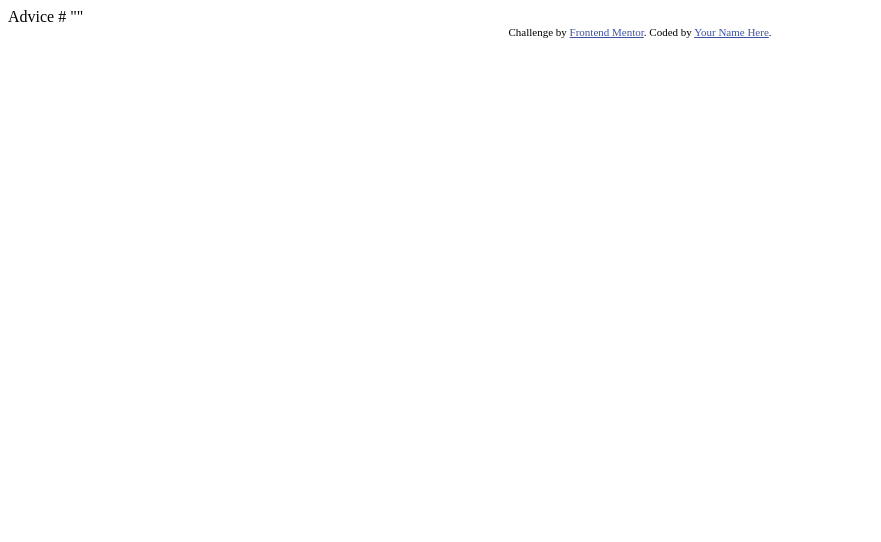
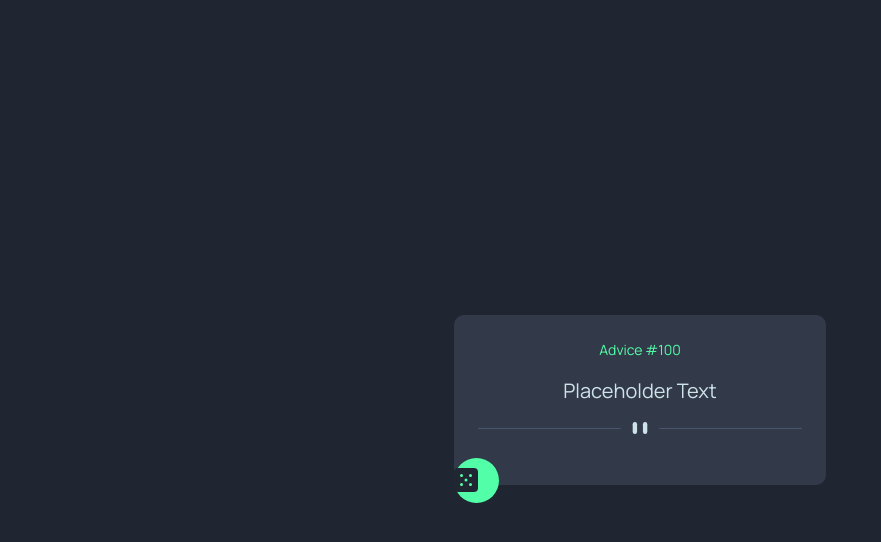
Before and after one commit to fbell884/advice-generator, a plain HTML site: page index.html in a window 1280 px wide. Shown: the whole page, without its empty margins (0-881 px from the left). Drawn offline with nearby package versions, Linux system fonts and the light colour scheme.

Commit message:
added html markup & styles

```diff
--- a/index.html
+++ b/index.html
@@ -5,24 +5,26 @@
   <meta name="viewport" content="width=device-width, initial-scale=1.0"> <!-- displays site properly based on user's device -->
 
   <link rel="icon" type="image/png" sizes="32x32" href="./images/favicon-32x32.png">
-
+  <link href="https://cdn.jsdelivr.net/npm/bootstrap@5.0.2/dist/css/bootstrap.min.css" rel="stylesheet" integrity="sha384-EVSTQN3/azprG1Anm3QDgpJLIm9Nao0Yz1ztcQTwFspd3yD65VohhpuuCOmLASjC" crossorigin="anonymous">
+  <link rel="stylesheet" href="style.css">
   <title>Frontend Mentor | Advice generator app</title>
 
-  <!-- Feel free to remove these styles or customise in your own stylesheet 👍 -->
-  <style>
-    .attribution { font-size: 11px; text-align: center; }
-    .attribution a { color: hsl(228, 45%, 44%); }
-  </style>
 </head>
 <body>
 
-  Advice #<!-- Advice ID goes here -->
+  <main>
+    <div class="container my-auto">
+      <div class="d-flex justify-content-center">
+        <div class="col-10 col-md-6 col-xl-4 advice-content">
+          <p class="advice-num mt-4">Advice #<span id="advice-num">100</span></p>
+          <p id="quote">Placeholder Text</p>
+          <img src="images/pattern-divider-desktop.svg" class="w-100 ps-4 pe-4 mb-4" >
 
-  "<!-- Advice text goes here -->"
+          <span class="dice"><img src="images/icon-dice.svg"></span>
+        </div>
+      </div>
+    </div>
+  </main>
 
-  <div class="attribution">
-    Challenge by <a href="https://www.frontendmentor.io?ref=challenge" target="_blank">Frontend Mentor</a>.
-    Coded by <a href="#">Your Name Here</a>.
-  </div>
 </body>
 </html>
--- /dev/null
+++ b/style.css
@@ -0,0 +1,49 @@
+@import url('https://fonts.googleapis.com/css2?family=Manrope&display=swap');
+
+.attribution { font-size: 11px; text-align: center; }
+.attribution a { color: hsl(228, 45%, 44%); }
+
+body {
+    display: flex;
+    flex-direction: column;
+    justify-content: center;
+    min-height: 100vh;
+    background-color: hsl(218, 23%, 16%);
+    font-family: 'Manrope', sans-serif;
+}
+
+.advice-content {
+    background-color: hsl(217, 19%, 24%);
+    border-radius: 10px;
+    position: relative;
+}
+
+.advice-content p.advice-num {
+    color: hsl(150, 100%, 66%);
+    font-size: 0.875rem;
+    text-align: center;
+}
+
+.advice-content p#quote{
+    color: hsl(193, 38%, 86%);
+    text-align: center;
+    font-size: 1.25rem;
+}
+
+.dice {
+    background-color: hsl(150, 100%, 66%);
+    height: 45px;
+    width: 45px;
+    border-radius: 50%;
+    display: inline-block;
+    margin-left: auto;
+    margin-right: auto;
+    margin-bottom: -20px;
+}
+
+.dice img {
+    margin-left: auto;
+    margin-right: auto;
+    height: auto;
+    padding-top: 10px;
+}
```
Also changed, not shown: api.js (added).
